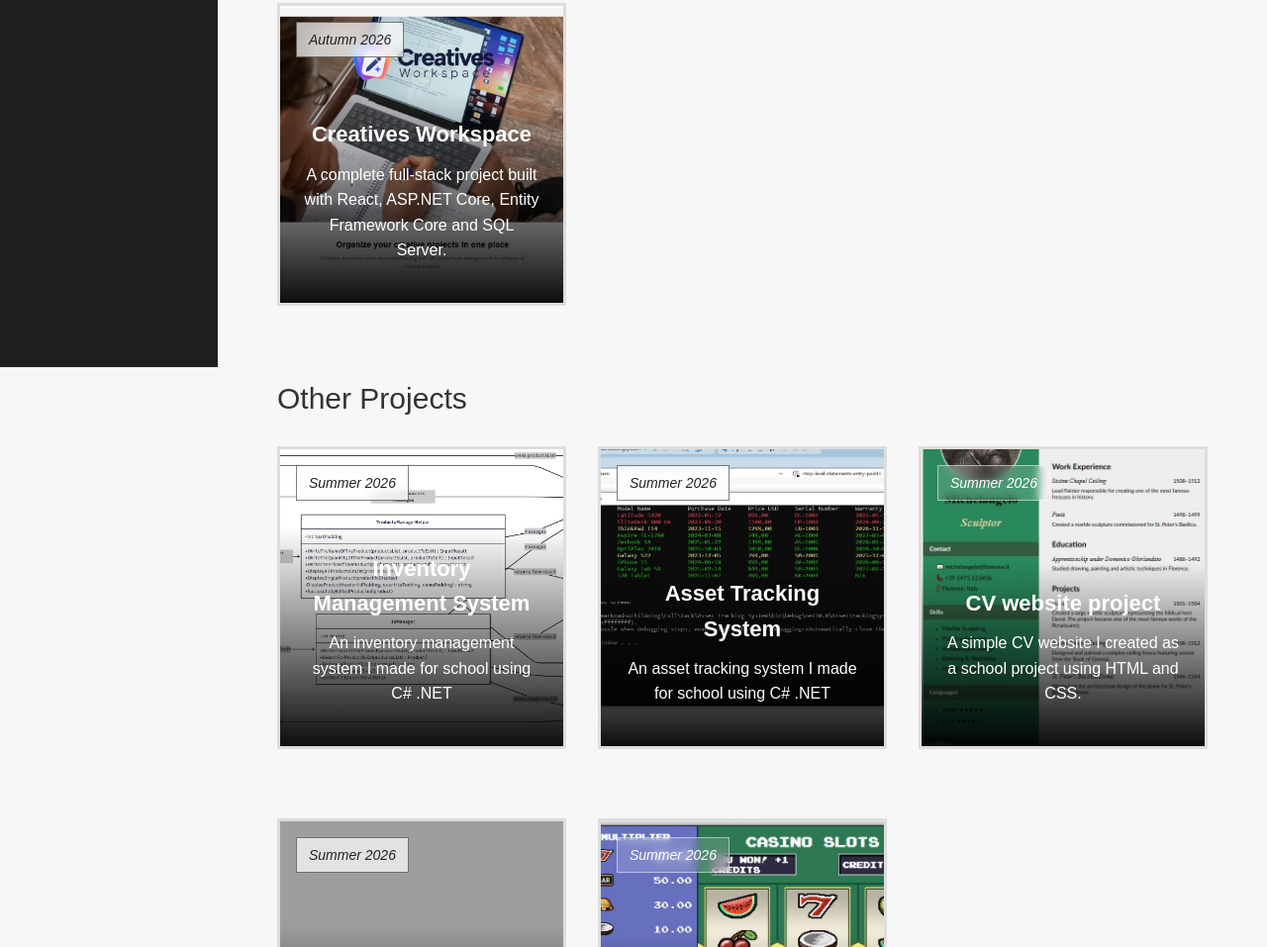
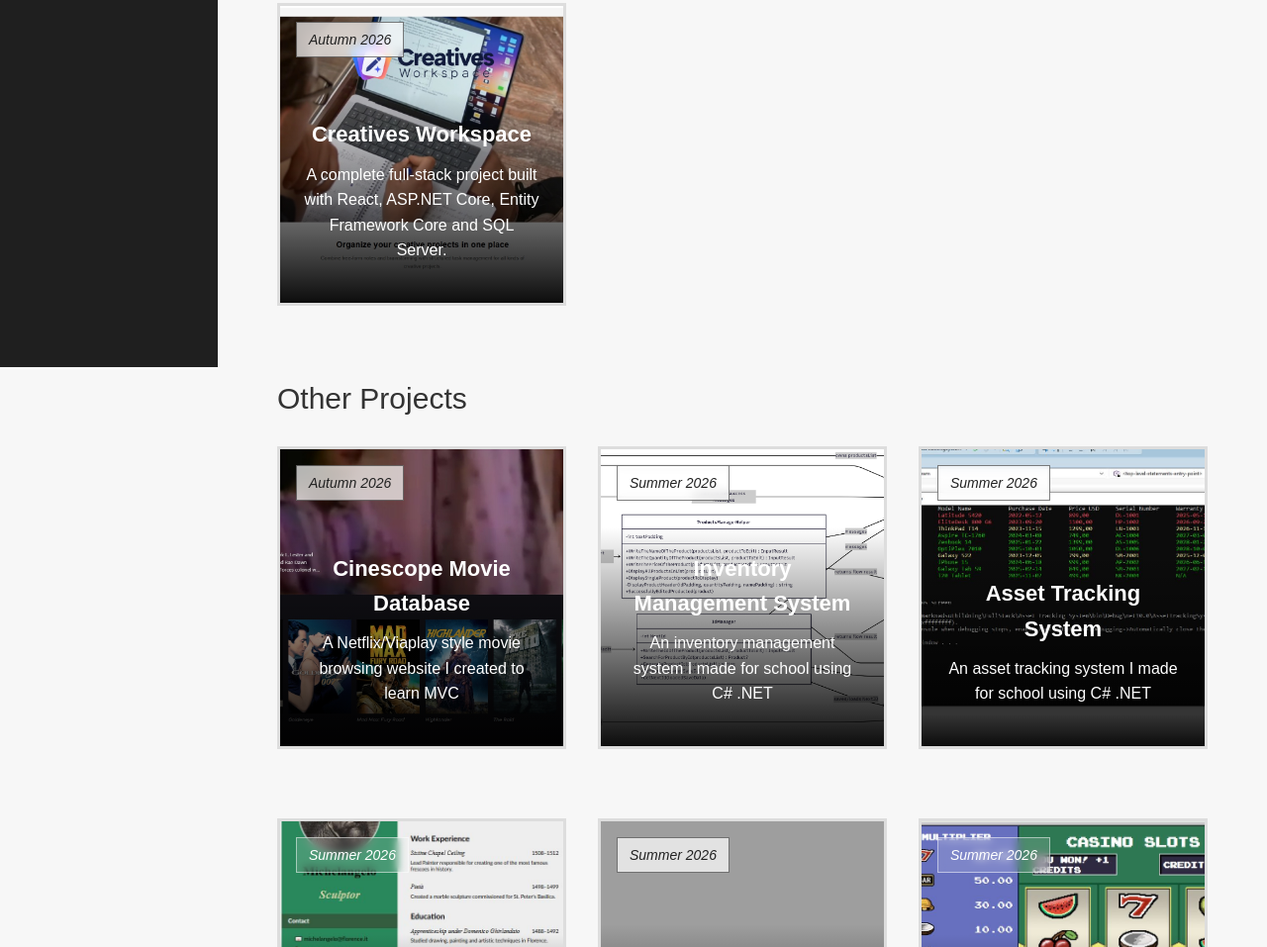
Before and after one commit to wikman776/Portfolio-Project, a plain HTML site: page html_filer/software.html in a window 1280 px wide. Shown: the part 429-1386 px from the top of the page at 99% size. Drawn offline with Linux system fonts and the light colour scheme; grey boxes are pictures that could not be loaded.

Commit message:
added cinescope project

```diff
--- a/html_filer/software.html
+++ b/html_filer/software.html
@@ -65,6 +65,24 @@
     <!------ ----------------- ------>
     <h2 class="section-title">Other Projects</h2>
     <div class="project-grid">
+
+      <!------ Cinescope Movie Database ------>
+      <a href="https://github.com/wikman776/CineScope/tree/master" target="_blank" class="card-link">
+        <article class="project-card">
+
+          <div class="project-date dark">Autumn 2026</div>
+
+          <img src="../bilder/software/homepage.jpg" alt="Cinescope screenshot">
+
+          <div class="project-card-content">
+            <h3>Cinescope Movie Database</h3>
+
+            <p>A Netflix/Viaplay style movie browsing website I created to learn MVC</p>
+
+          </div>
+
+        </article>
+      </a>
 
       <!------ Inventory Mangement System ------>
       <a href="https://github.com/wikman776/Inventory-Managemenet-System" target="_blank" class="card-link">
```
Also changed, not shown: bilder/software/homepage.jpg (added).
